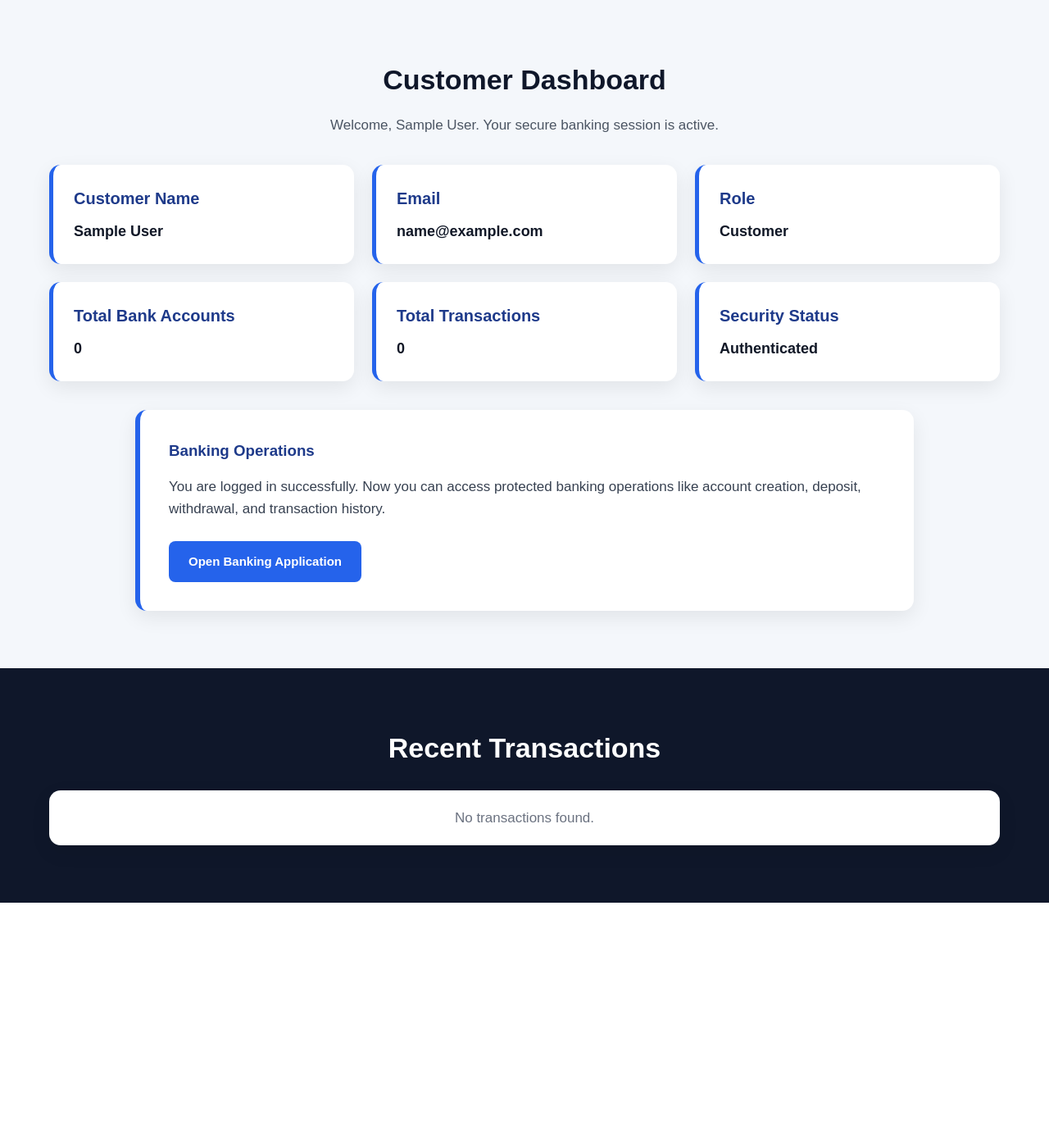
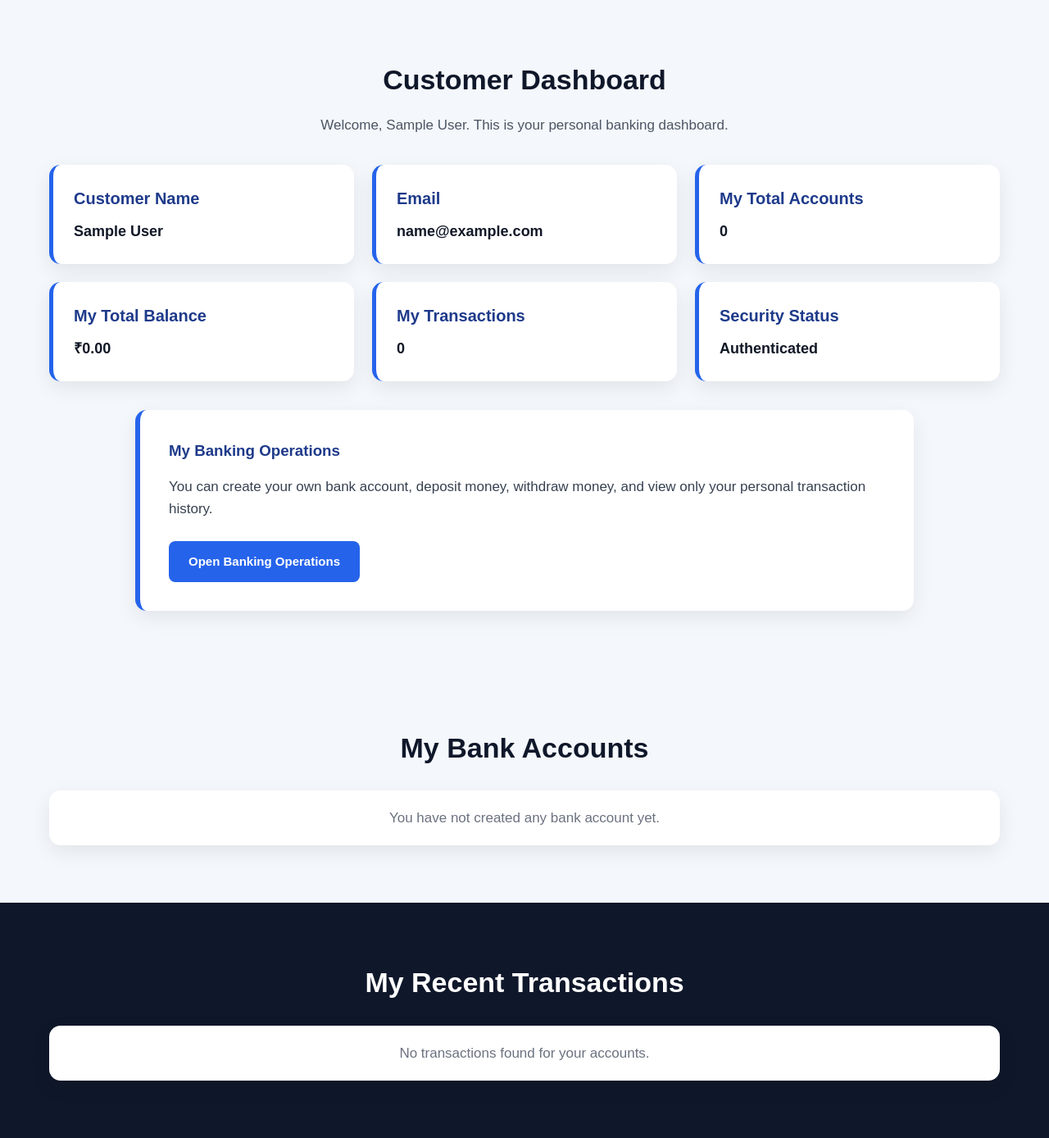
Before and after one commit to divaychauhan/flask-banking-devops-project, a Flask app: page /dashboard in a window 1280 px wide. Shown: the part 74-1462 px from the top of the page at 82% size. Before the commit the page ends 1175 px from the top, so only its background shows below. Run offline with Flask 3, Linux system fonts and the light colour scheme; the visitor is signed in with stand-in values (Sample User, id 1); data that the repository does not hold is empty.

Commit message:
Add customer account ownership

```diff
--- a/app.py
+++ b/app.py
@@ -57,10 +57,17 @@ class Account(db.Model):
     __tablename__ = "accounts"
 
     id = db.Column(db.Integer, primary_key=True)
+
+    # Phase 2: account ownership
+    # nullable=True because old accounts may already exist in RDS
+    user_id = db.Column(db.Integer, db.ForeignKey("users.id"), nullable=True)
+
     account_holder = db.Column(db.String(100), nullable=False)
     account_number = db.Column(db.String(20), unique=True, nullable=False)
     balance = db.Column(db.Numeric(12, 2), default=0.00)
     created_at = db.Column(db.DateTime, default=datetime.utcnow)
+
+    user = db.relationship("User", backref=db.backref("accounts", lazy=True))
 
 
 class Transaction(db.Model):
@@ -176,35 +183,69 @@ def logout():
 @app.route("/dashboard")
 @login_required
 def dashboard():
-    total_accounts = Account.query.count()
-    total_transactions = Transaction.query.count()
-    recent_transactions = Transaction.query.order_by(Transaction.id.desc()).limit(5).all()
+    user_accounts = Account.query.filter_by(user_id=current_user.id).all()
+    account_ids = [account.id for account in user_accounts]
+
+    total_accounts = len(user_accounts)
+    total_balance = sum(
+        (account.balance for account in user_accounts),
+        Decimal("0.00")
+    )
+
+    if account_ids:
+        total_transactions = Transaction.query.filter(
+            Transaction.account_id.in_(account_ids)
+        ).count()
+
+        recent_transactions = Transaction.query.filter(
+            Transaction.account_id.in_(account_ids)
+        ).order_by(Transaction.id.desc()).limit(5).all()
+    else:
+        total_transactions = 0
+        recent_transactions = []
 
     return render_template(
         "dashboard.html",
         total_accounts=total_accounts,
+        total_balance=total_balance,
         total_transactions=total_transactions,
-        recent_transactions=recent_transactions
+        recent_transactions=recent_transactions,
+        user_accounts=user_accounts
     )
 
 
 @app.route("/")
 @login_required
 def home():
-    accounts = Account.query.order_by(Account.id.desc()).all()
-    transactions = Transaction.query.order_by(Transaction.id.desc()).limit(10).all()
-    return render_template("index.html", accounts=accounts, transactions=transactions)
+    accounts = Account.query.filter_by(
+        user_id=current_user.id
+    ).order_by(Account.id.desc()).all()
+
+    account_ids = [account.id for account in accounts]
+
+    if account_ids:
+        transactions = Transaction.query.filter(
+            Transaction.account_id.in_(account_ids)
+        ).order_by(Transaction.id.desc()).limit(10).all()
+    else:
+        transactions = []
+
+    return render_template(
+        "index.html",
+        accounts=accounts,
+        transactions=transactions
+    )
 
 
 @app.route("/create-account", methods=["POST"])
 @login_required
 def create_account():
-    account_holder = request.form.get("account_holder")
+    account_holder = current_user.full_name
     account_number = request.form.get("account_number")
     initial_balance = request.form.get("initial_balance", "0")
 
-    if not account_holder or not account_number:
-        flash("Account holder name and account number are required.", "error")
+    if not account_number:
+        flash("Account number is required.", "error")
         return redirect(url_for("home"))
 
     existing_account = Account.query.filter_by(account_number=account_number).first()
@@ -224,6 +265,7 @@ def create_account():
         return redirect(url_for("home"))
 
     new_account = Account(
+        user_id=current_user.id,
         account_holder=account_holder,
         account_number=account_number,
         balance=balance
@@ -242,10 +284,13 @@ def deposit():
     account_number = request.form.get("account_number")
     amount = request.form.get("amount")
 
-    account = Account.query.filter_by(account_number=account_number).first()
+    account = Account.query.filter_by(
+        account_number=account_number,
+        user_id=current_user.id
+    ).first()
 
     if not account:
-        flash("Account not found.", "error")
+        flash("Account not found in your profile.", "error")
         return redirect(url_for("home"))
 
     try:
@@ -279,10 +324,13 @@ def withdraw():
     account_number = request.form.get("account_number")
     amount = request.form.get("amount")
 
-    account = Account.query.filter_by(account_number=account_number).first()
+    account = Account.query.filter_by(
+        account_number=account_number,
+        user_id=current_user.id
+    ).first()
 
     if not account:
-        flash("Account not found.", "error")
+        flash("Account not found in your profile.", "error")
         return redirect(url_for("home"))
 
     try:
--- a/templates/dashboard.html
+++ b/templates/dashboard.html
@@ -5,7 +5,7 @@
 <section class="section">
     <h2>Customer Dashboard</h2>
     <p class="section-subtitle">
-        Welcome, {{ current_user.full_name }}. Your secure banking session is active.
+        Welcome, {{ current_user.full_name }}. This is your personal banking dashboard.
     </p>
 
     <div class="grid">
@@ -20,17 +20,17 @@
         </div>
 
         <div class="info-card">
-            <h3>Role</h3>
-            <p>{{ current_user.role|capitalize }}</p>
-        </div>
-
-        <div class="info-card">
-            <h3>Total Bank Accounts</h3>
+            <h3>My Total Accounts</h3>
             <p>{{ total_accounts }}</p>
         </div>
 
         <div class="info-card">
-            <h3>Total Transactions</h3>
+            <h3>My Total Balance</h3>
+            <p>₹{{ total_balance }}</p>
+        </div>
+
+        <div class="info-card">
+            <h3>My Transactions</h3>
             <p>{{ total_transactions }}</p>
         </div>
 
@@ -41,20 +41,54 @@
     </div>
 
     <div class="resume-box" style="margin-top: 35px;">
-        <h3>Banking Operations</h3>
+        <h3>My Banking Operations</h3>
         <p>
-            You are logged in successfully. Now you can access protected banking operations
-            like account creation, deposit, withdrawal, and transaction history.
+            You can create your own bank account, deposit money, withdraw money,
+            and view only your personal transaction history.
         </p>
 
         <br>
 
-        <a href="{{ url_for('home') }}" class="btn primary">Open Banking Application</a>
+        <a href="{{ url_for('home') }}" class="btn primary">Open Banking Operations</a>
+    </div>
+</section>
+
+<section class="section">
+    <h2>My Bank Accounts</h2>
+
+    <div class="table-wrapper">
+        {% if user_accounts %}
+            <table>
+                <thead>
+                    <tr>
+                        <th>Account ID</th>
+                        <th>Account Holder</th>
+                        <th>Account Number</th>
+                        <th>Balance</th>
+                        <th>Created Date</th>
+                    </tr>
+                </thead>
+
+                <tbody>
+                    {% for account in user_accounts %}
+                        <tr>
+                            <td>{{ account.id }}</td>
+                            <td>{{ account.account_holder }}</td>
+                            <td>{{ account.account_number }}</td>
+                            <td>₹{{ account.balance }}</td>
+                            <td>{{ account.created_at.strftime('%d-%m-%Y %H:%M') }}</td>
+                        </tr>
+                    {% endfor %}
+                </tbody>
+            </table>
+        {% else %}
+            <p class="empty">You have not created any bank account yet.</p>
+        {% endif %}
     </div>
 </section>
 
 <section class="section dark">
-    <h2>Recent Transactions</h2>
+    <h2>My Recent Transactions</h2>
 
     <div class="table-wrapper">
         {% if recent_transactions %}
@@ -82,7 +116,7 @@
                 </tbody>
             </table>
         {% else %}
-            <p class="empty">No transactions found.</p>
+            <p class="empty">No transactions found for your accounts.</p>
         {% endif %}
     </div>
 </section>
--- a/templates/index.html
+++ b/templates/index.html
@@ -15,8 +15,8 @@
             <p>Open a new customer bank account with an initial balance.</p>
 
             <form method="POST" action="{{ url_for('create_account') }}">
-                <label>Account Holder Name</label>
-                <input type="text" name="account_holder" placeholder="Enter account holder name" required>
+               <label>Account Holder Name</label>
+               <input type="text" value="{{ current_user.full_name }}" readonly>
 
                 <label>Account Number</label>
                 <input type="text" name="account_number" placeholder="Enter account number" required>
```
